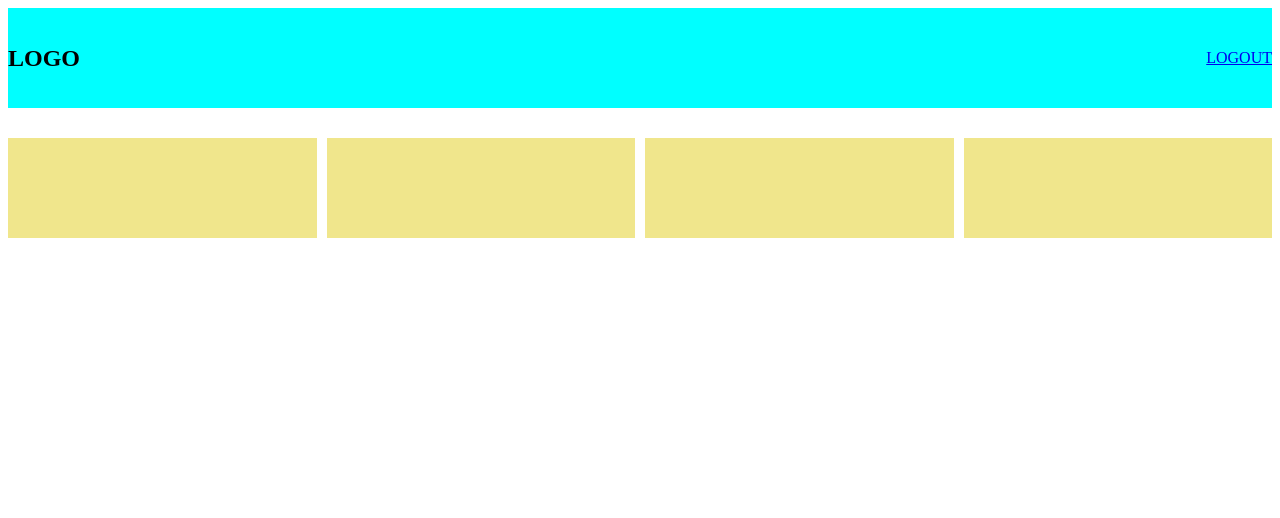
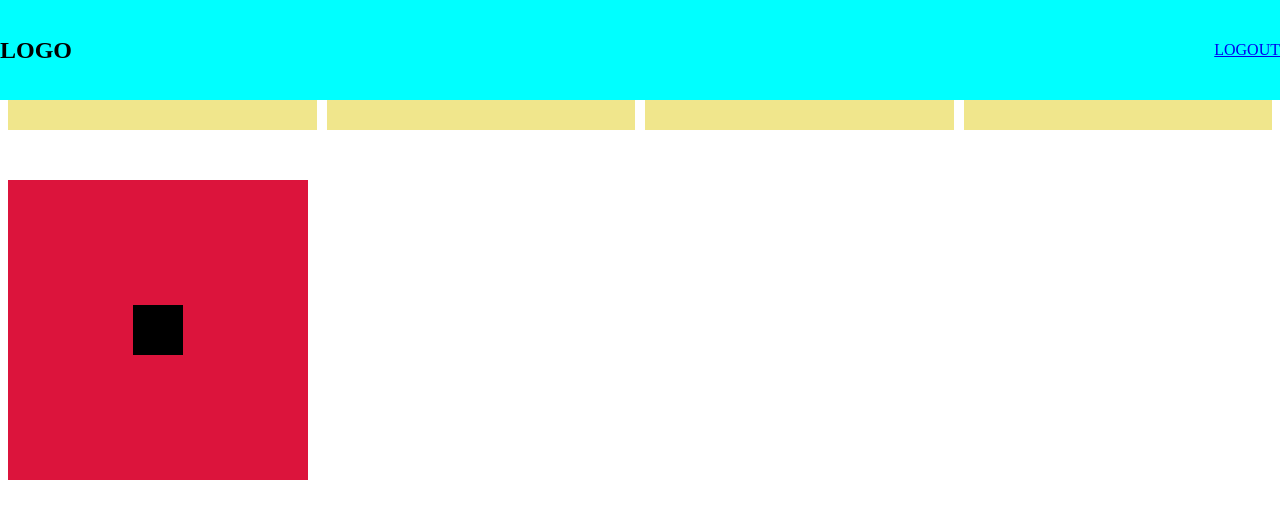
Before and after one commit to Fozil0802/index.html, a plain HTML site: page All.vedio.html in a window 1280 px wide. Drawn offline with Linux system fonts and the light colour scheme.

Commit message:
CSSda Position 1.relative 2.abolulte 3.fixed

```diff
--- a/All.vedio.html
+++ b/All.vedio.html
@@ -22,6 +22,10 @@
       <div></div>
       <div></div>
     </section>
+    <div class="box-relative">
+      <div class="box-1"></div>
+    </div>
+    <div style="height: 100vh;"></div>
     <!-- <a href="./lesson4.html">home page</a>
     <hr />
     <center><h1>Webbrain Academy</h1></center>
--- a/style.css
+++ b/style.css
@@ -66,6 +66,11 @@ nav {
   flex-direction: row;
   justify-content: space-between;
   align-items: center;
+  position: fixed;
+  left: 0;
+  right: 0;
+  top: 0;
+  z-index: 11;
 }
 section div {
   background-color: khaki;
@@ -77,3 +82,19 @@ section {
   grid-template-rows: 100px;
   gap: 10px;
 }
+.box-1 {
+  width: 50px;
+  height: 50px;
+  background-color: black;
+  position: absolute;
+  top: 50%;
+  left: 50%;
+  transform: translate(-50%, -50%);
+}
+.box-relative {
+  position: relative;
+  width: 300px;
+  height: 300px;
+  background-color: crimson;
+  margin-top: 50px;
+}
```
